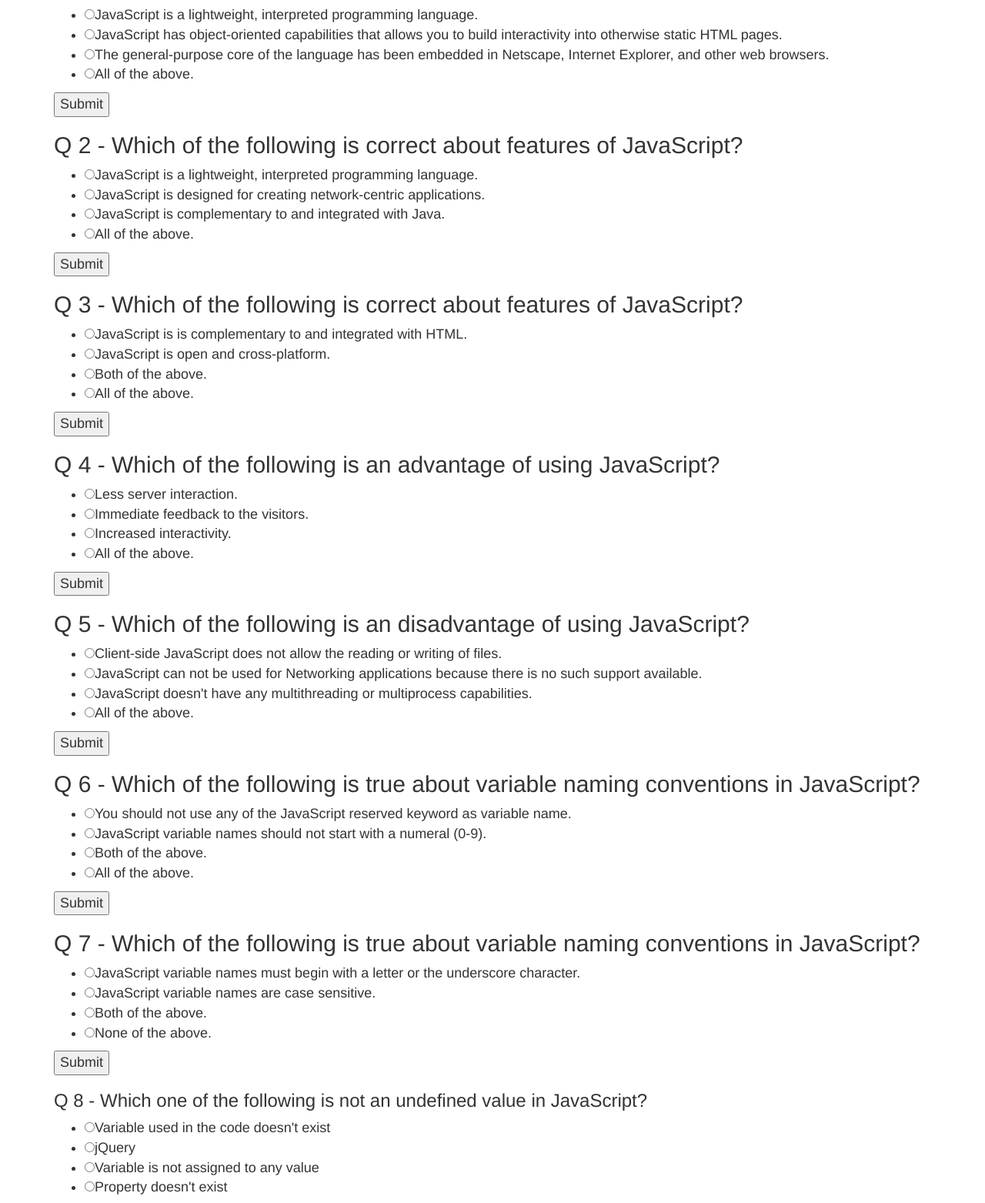
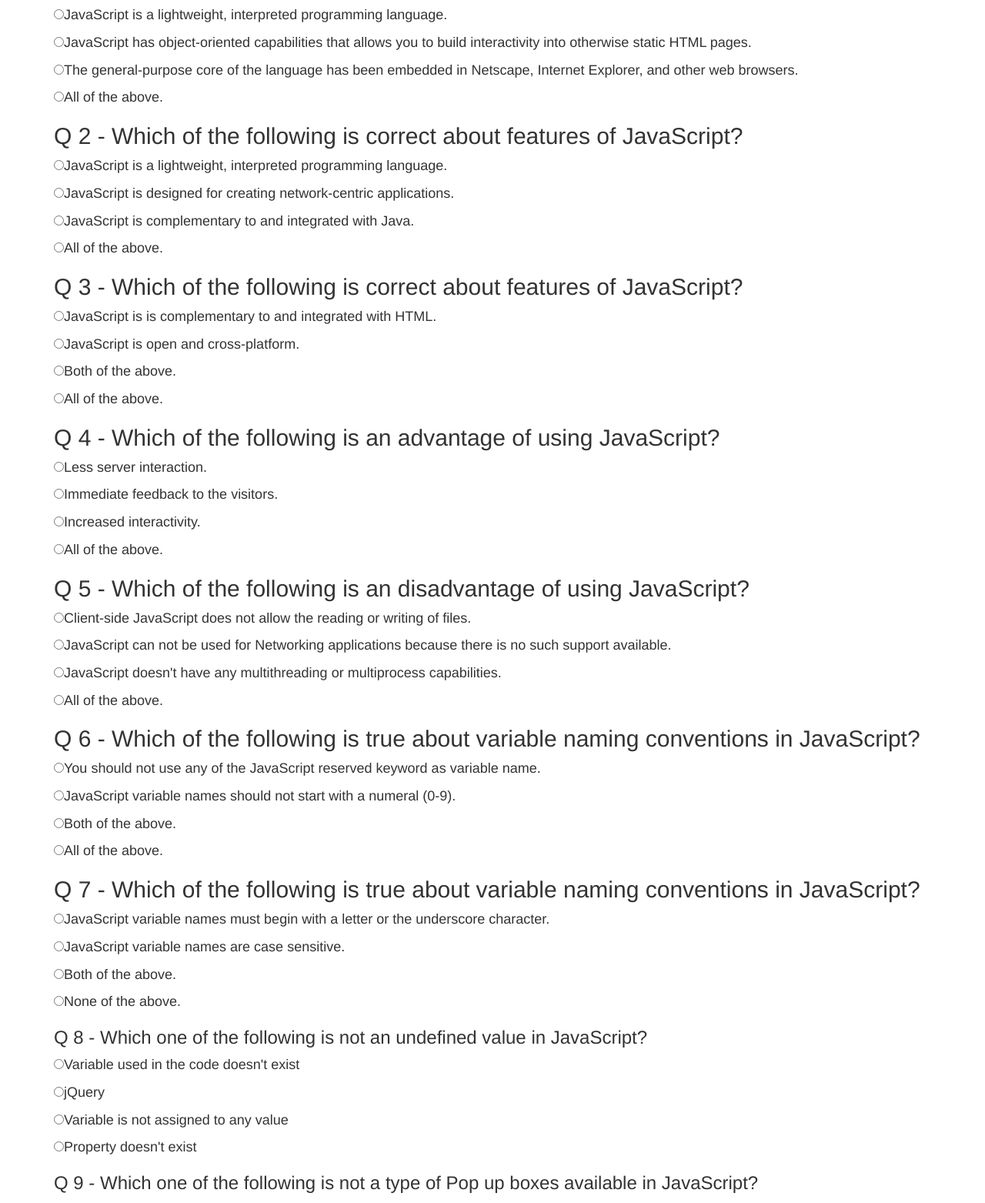
Before and after one commit to JacqulineWangu/Quiz-Board, a plain HTML site: page index.html in a window 1280 px wide. Shown: the part 519-2082 px from the top of the page at 77% size. Drawn offline with nearby package versions, Linux system fonts and the light colour scheme.

Commit message:
made changes in the files

```diff
--- a/css/styles.css
+++ b/css/styles.css
@@ -1,3 +1,12 @@
 li {
     list-style: none;
   }
+.button {
+ hover: 20em;
+ background-color: aqua;
+ height: 30rem;
+ border-end-end-radius: 40em;
+  }
+body {
+  background-image: url(images/'jjes.jpeg');
+}
--- a/index.html
+++ b/index.html
@@ -27,164 +27,155 @@
 
       <form class="jsForm" id="quiz1" data-question="Q 1">
         <h2> Q 1 - Which of the following is correct about JavaScript? </h2>
-          <ul>
-            <li><input name="ans1" type="radio" value="0">JavaScript is a lightweight, interpreted programming
-              language.</li>
-            <li><input name="ans1" type="radio" value="0">JavaScript has object-oriented capabilities that allows you
-              to build interactivity
-              into otherwise static HTML pages.</li>
-            <li><input name="ans1" type="radio" value="0">The general-purpose core of the language has been embedded in
+
+        <p>
+          <input name="ans" type="radio" value="0">JavaScript is a lightweight, interpreted programming
+          language.
+        </p>
+        <P>
+          <input name="ans" type="radio" value="0">JavaScript has object-oriented capabilities that allows you
+          to build interactivity into otherwise static HTML pages.
+        </P>
+        <p>
+          <input name="ans" type="radio" value="0">The general-purpose core of the language has been embedded in
           Netscape, Internet
-              Explorer, and other web browsers.</li>
-            <li><input name="ans1" type="radio" value="1">All of the above.</li>
-          </ul>
+          Explorer, and other web browsers.
+        </p>
+        <p>
+          <input name="ans" type="radio" value="10">All of the above.
+        </p>
+        <p id="Answer"></p>
 
-          <p id="Answer"></p>
-          <button id="submit" type="button" name="button">Submit</button>
       </form>
-        </ul>
+      <form class="jsForm" id="quiz2" data-question="Q 2">
+        <h2> Q 2 - Which of the following is correct about features of JavaScript? </h2>
+
+
+        <p><input name="ans" type="radio" value="0">JavaScript is a lightweight, interpreted programming
+        language.</p>
+        <p><input name="ans" type="radio" value="0">JavaScript is designed for creating network-centric
+        applications.</p>
+        <p><input name="ans" type="radio" value="0">JavaScript is complementary to and integrated with Java.</p>
+        <p><input name="ans" type="radio" value="10">All of the above.</p>
 
 
 
-
-        <form class="jsForm" id="quiz2" data-question="Q 2">
-          <h2> Q 2 - Which of the following is correct about features of JavaScript? </h2>
-
-          <ul>
-            <li><input name="ans2" type="radio" value="0">JavaScript is a lightweight, interpreted programming
-              language.</li>
-            <li><input name="ans2" type="radio" value="0">JavaScript is designed for creating network-centric
-              applications.</li>
-            <li><input name="ans2" type="radio" value="0">JavaScript is complementary to and integrated with Java.</li>
-            <li><input name="ans2" type="radio" value="1">All of the above.</li>
-          </ul>
-
-          <button id="submit" type="button" name="button">Submit</button>
         </form>
 
         <form class="jsForm" id="quiz3" data-question="Q 3">
         <h2>Q 3 - Which of the following is correct about features of JavaScript? </h2>
 
-          <ul>
-            <li><input name="ans3" type="radio" value="0">JavaScript is is complementary to and integrated with HTML.
-            </li>
-            <li><input name="ans3" type="radio" value="0">JavaScript is open and cross-platform.</li>
-            <li><input name="ans3" type="radio" value="1">Both of the above.</li>
-            <li><input name="ans3" type="radio" value="0">All of the above.</li>
-          </ul>
 
-          <button id="submit" type="button" name="button">Submit</button>
+        <p><input name="ans" type="radio" value="0">JavaScript is is complementary to and integrated with HTML.
+        </p>
+        <p><input name="ans" type="radio" value="0">JavaScript is open and cross-platform.</p>
+        <p><input name="ans" type="radio" value="10">Both of the above.</p>
+        <p><input name="ans" type="radio" value="0">All of the above.</p>
+
         </form>
 
         <form class="jsForm" id="quiz4" data-question="Q 4">
 
           <h2>Q 4 - Which of the following is an advantage of using JavaScript? </h2>
 
-          <ul>
-            <li><input name="ans4" type="radio" value="0">Less server interaction.</li>
-            <li><input name="ans4" type="radio" value="0">Immediate feedback to the visitors.</li>
-            <li><input name="ans4" type="radio" value="0">Increased interactivity.</li>
-            <li><input name="ans4" type="radio" value="1">All of the above.</li>
-          </ul>
+
+          <p><input name="ans" type="radio" value="0">Less server interaction.</p>
+          <p><input name="ans" type="radio" value="0">Immediate feedback to the visitors.</p>
+          <p><input name="ans" type="radio" value="0">Increased interactivity.</p>
+          <p><input name="ans" type="radio" value="10">All of the above.</p>
 
 
-          <button id="submit" type="button" name="button">Submit</button>
+
           </form>
-
 
           <form class="jsForm" id="quiz5" data-question="Q 5">
 
           <h2>Q 5 - Which of the following is an disadvantage of using JavaScript? </h2>
 
-          <ul>
-            <li><input name="ans5" type="radio" value="0">Client-side JavaScript does not allow the reading or writing
-              of files.</li>
-            <li><input name="ans5" type="radio" value="0">JavaScript can not be used for Networking applications
+
+          <p><input name="ans" type="radio" value="0">Client-side JavaScript does not allow the reading or writing
+          of files.</p>
+          <p><input name="ans" type="radio" value="0">JavaScript can not be used for Networking applications
           because there is no such
-              support available.</li>
-            <li><input name="ans5" type="radio" value="0">JavaScript doesn't have any multithreading or multiprocess
-              capabilities.</li>
-            <li><input name="ans5" type="radio" value="1">All of the above.</li>
-          </ul>
+          support available.</p>
+          <p><input name="ans" type="radio" value="0">JavaScript doesn't have any multithreading or multiprocess
+          capabilities.</p>
+          <p><input name="ans" type="radio" value="10">All of the above.</p>
 
-          <button id="submit" type="button" name="button">Submit</button>
+
+
 
           </form>
-
 
           <form class="jsForm" id="quiz6" data-question="Q 6">
 
           <h2> Q 6 - Which of the following is true about variable naming conventions in JavaScript? </h2>
 
-          <ul>
-            <li><input name="ans6" type="radio" value="0">You should not use any of the JavaScript reserved keyword as
-              variable name.</li>
-            <li><input name="ans6" type="radio" value="0">JavaScript variable names should not start with a numeral
-              (0-9).</li>
-            <li><input name="ans6" type="radio" value="1">Both of the above.</li>
-            <li><input name="ans6" type="radio" value="0">All of the above.</li>
-          </ul>
 
-          <button id="submit" type="button" name="button">Submit</button>
+          <p><input name="ans" type="radio" value="0">You should not use any of the JavaScript reserved keyword as
+          variable name.</p>
+          <p><input name="ans" type="radio" value="0">JavaScript variable names should not start with a numeral
+          (0-9).</p>
+          <p><input name="ans" type="radio" value="10">Both of the above.</p>
+          <p><input name="ans" type="radio" value="0">All of the above.</p>
+
+
+
 
           </form>
-
 
           <form class="jsForm" id="quiz7" data-question="Q 7">
 
           <h2>Q 7 - Which of the following is true about variable naming conventions in JavaScript? </h2>
 
-          <ul>
-            <li><input name="ans7" type="radio" value="0">JavaScript variable names must begin with a letter or the underscore character.</li>
-            <li><input name="ans7" type="radio" value="0">JavaScript variable names are case sensitive.</li>
-            <li><input name="ans7" type="radio" value="1">Both of the above.</li>
-            <li><input name="ans7" type="radio" value="0">None of the above.</li>
-          </ul>
 
-          <button id="submit" type="button" name="button">Submit</button>
+          <p><input name="ans" type="radio" value="0">JavaScript variable names must begin with a letter or the underscore character.</p>
+          <p><input name="ans" type="radio" value="0">JavaScript variable names are case sensitive.</p>
+          <p><input name="ans" type="radio" value="10">Both of the above.</p>
+          <p><input name="ans" type="radio" value="0">None of the above.</p>
+
+
+
 
           </form>
 
 
 
-
           <form class="jsForm" id="quiz8" data-question="Q 8">
           <h3>Q 8 - Which one of the following is not an undefined value in JavaScript?</h3>
-          <ul>
-            <li><input name="ans8" type="radio" value="0">Variable used in the code doesn't exist</li>
-            <li><input name="ans8" type="radio" value="1">jQuery</li>
-            <li><input name="ans8" type="radio" value="0">Variable is not assigned to any value</li>
-            <li><input name="ans8" type="radio" value="0">Property doesn't exist</li>
-          </ul>
-          <button id="submit" type="button" name="button">Submit</button>
+
+          <p><input name="ans" type="radio" value="0">Variable used in the code doesn't exist</p>
+          <p><input name="ans" type="radio" value="10">jQuery</p>
+          <p><input name="ans" type="radio" value="0">Variable is not assigned to any value</p>
+          <p><input name="ans" type="radio" value="0">Property doesn't exist</p>
+
+
           </form>
 
           <form class="jsForm" id="quiz9" data-question="9">
           <h3>Q 9 - Which one of the following is not a type of Pop up boxes available in JavaScript?</h3>
-          <ul>
-            <li><input name="ans9" type="radio" value="0">Alert</li>
-            <li><input name="ans9" type="radio" value="0">Confirm and</li>
-            <li><input name="ans9" type="radio" value="1">Pop up</li>
-            <li><input name="ans9" type="radio" value="0">Prompt</li>
-          </ul>
-          <button id="submit" type="button" name="button">Submit</button>
+
+          <p><input name="ans" type="radio" value="0">Alert</p>
+          <p><input name="ans" type="radio" value="0">Confirm and</p>
+          <p><input name="ans" type="radio" value="10">Pop up</p>
+          <p><input name="ans" type="radio" value="0">Prompt</p>
+
+
           </form>
 
           <form class="jsForm" id="quiz10" data-question="Q 10">
 
           <h2> Q 10 - Which built-in method combines the text of two strings and returns a new string? </h2>
 
-          <ul>
-            <li><input name="ans10" type="radio" value="0">append()</li>
-            <li><input name="ans10" type="radio" value="1">concat()</li>
-            <li><input name="ans10" type="radio" value="0">attach()</li>
-            <li><input name="ans10" type="radio" value="0">None of the above.</li>
-          </ul>
 
-          <button id="submit" type="button" name="button">Submit</button>
+          <p><input name="ans" type="radio" value="0">append()</p>
+          <p><input name="ans" type="radio" value="10">concat()</p>
+          <p><input name="ans" type="radio" value="0">attach()</p>
+          <p><input name="ans" type="radio" value="0">None of the above.</p>
 
 
-        </form>
+
+        <input id="submit" type="button" value="submit" name="button">
 
         <form class="jsForm">
         <footer>
```
Also changed, not shown: js/scripts.js (+18 -57 lines). Lines whose indentation alone changed are shown as unchanged.
